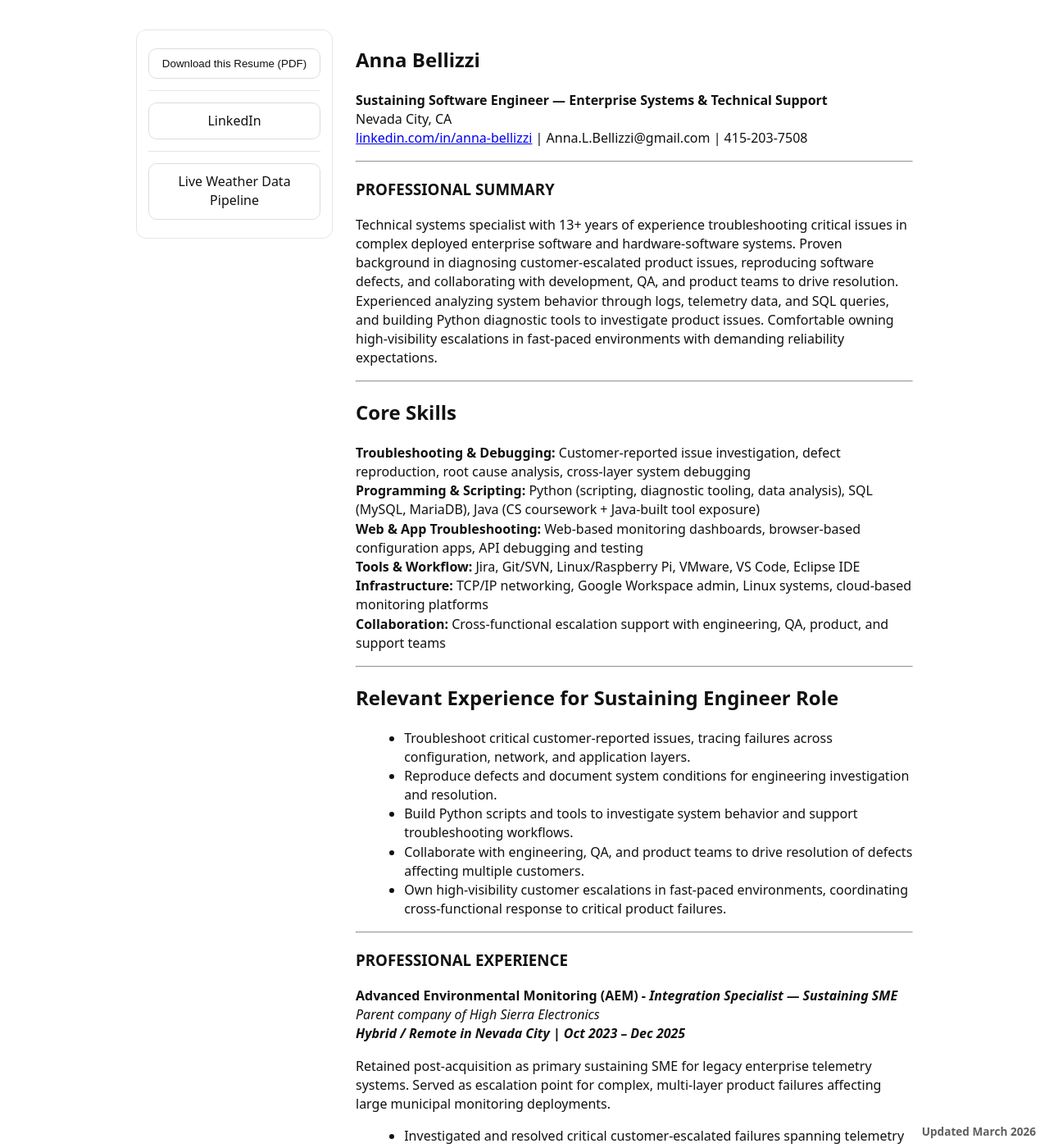
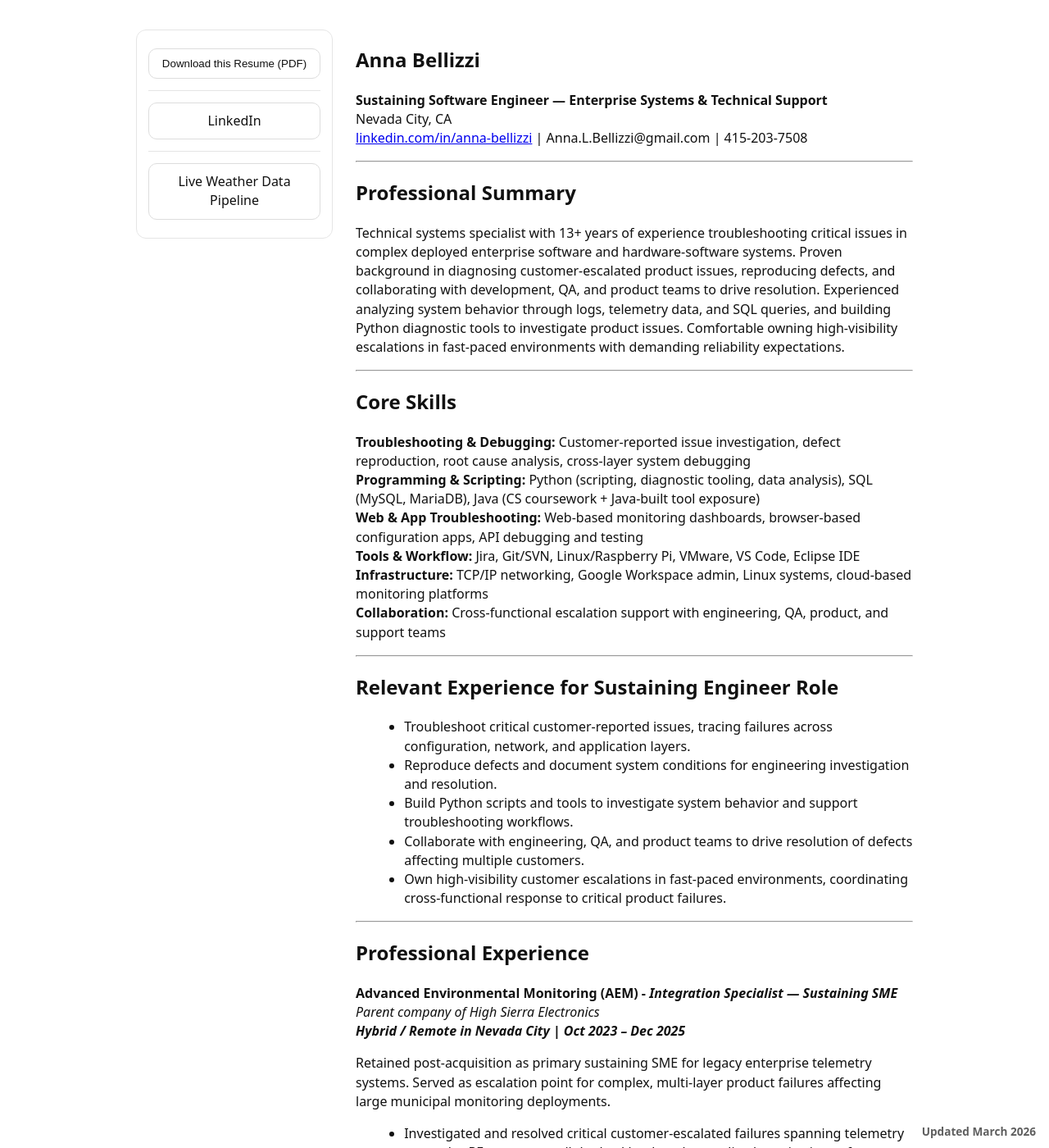
Before and after one commit to jostagirl/PublicResume, a Jekyll site: the page built from v/Veeva/index.md, in a window 1280 px wide and 1400 px high. Shown: the whole window at 82% size. Built offline with Jekyll 4.4.1, drawn with Linux system fonts in a browser that asks for light colours; our own code applies the rules of GitHub Pages for plain Markdown files.

Commit message:
Publish resume site update

```diff
--- a/v/Veeva/index.md
+++ b/v/Veeva/index.md
@@ -11,9 +11,9 @@ Nevada City, CA<br/>
 
 ---
 
-### PROFESSIONAL SUMMARY
+## Professional Summary
 
-Technical systems specialist with 13+ years of experience troubleshooting critical issues in complex deployed enterprise software and hardware-software systems. Proven background in diagnosing customer-escalated product issues, reproducing software defects, and collaborating with development, QA, and product teams to drive resolution. Experienced analyzing system behavior through logs, telemetry data, and SQL queries, and building Python diagnostic tools to investigate product issues. Comfortable owning high-visibility escalations in fast-paced environments with demanding reliability expectations.
+Technical systems specialist with 13+ years of experience troubleshooting critical issues in complex deployed enterprise software and hardware-software systems. Proven background in diagnosing customer-escalated product issues, reproducing defects, and collaborating with development, QA, and product teams to drive resolution. Experienced analyzing system behavior through logs, telemetry data, and SQL queries, and building Python diagnostic tools to investigate product issues. Comfortable owning high-visibility escalations in fast-paced environments with demanding reliability expectations.
 
 ---
 
@@ -38,7 +38,7 @@ Technical systems specialist with 13+ years of experience troubleshooting critic
 
 ---
 
-### PROFESSIONAL EXPERIENCE
+## Professional Experience
 
 **Advanced Environmental Monitoring (AEM) -** ***Integration Specialist — Sustaining SME***
 *Parent company of High Sierra Electronics*
```
